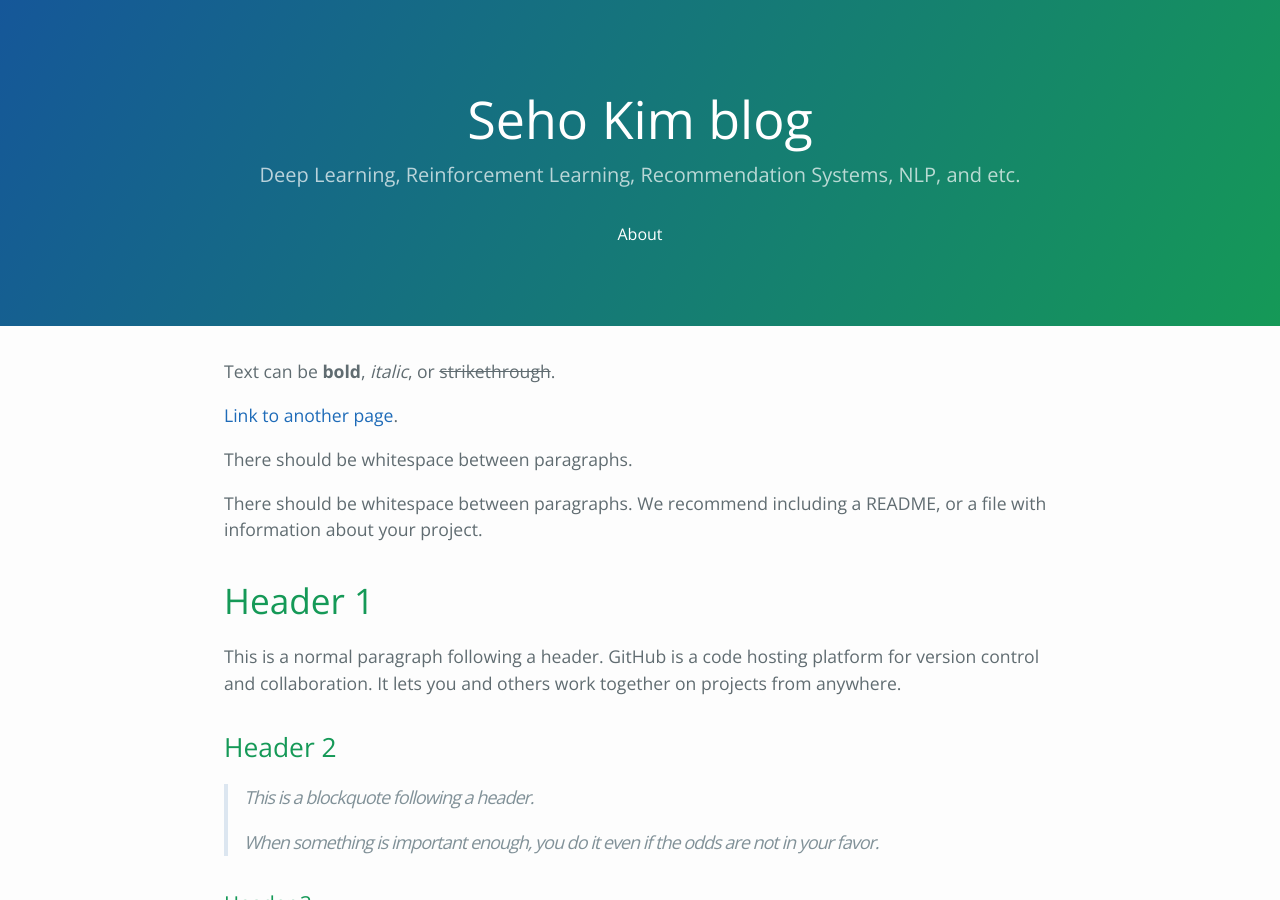
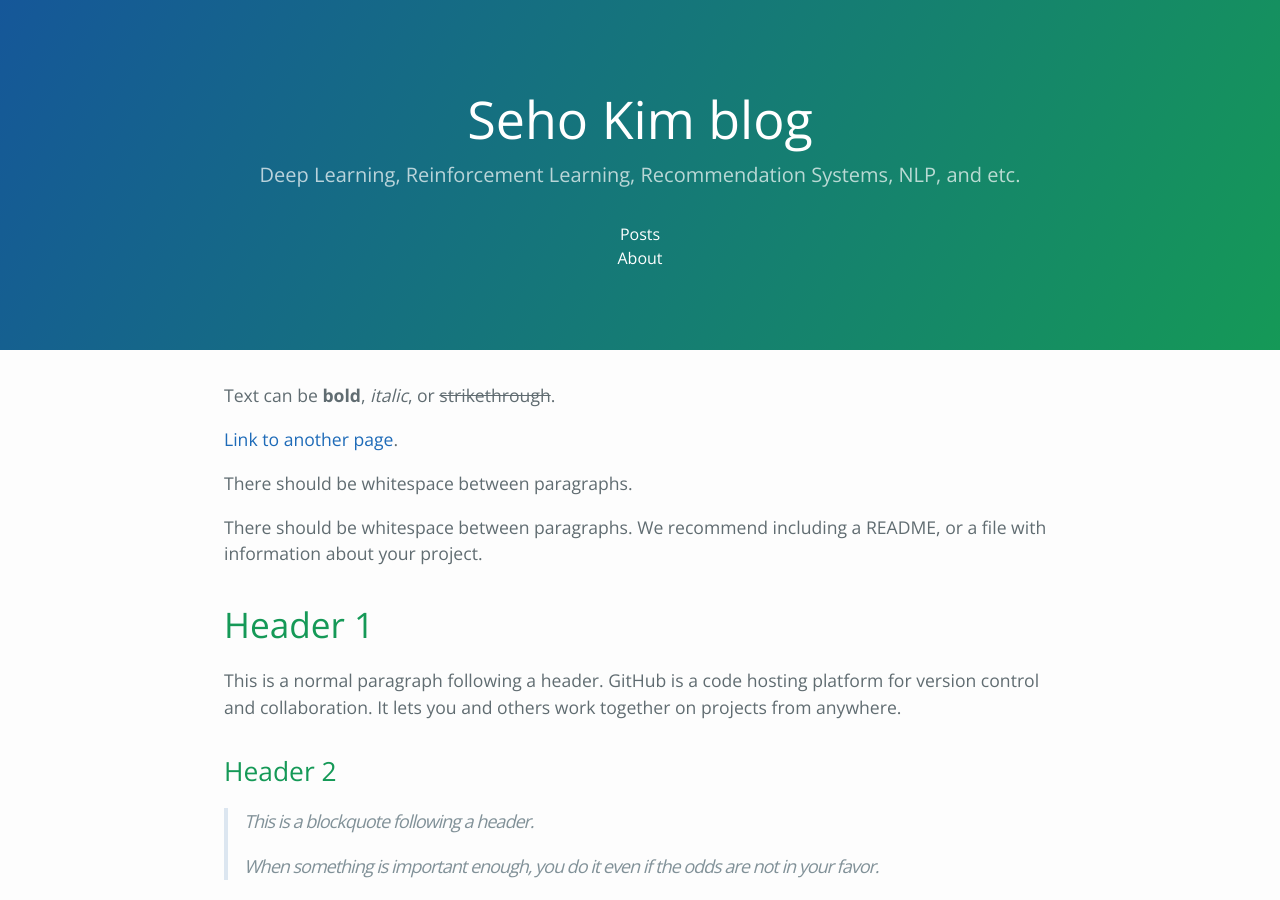
Before and after one commit to prosh828/prosh828.github.io, a Jekyll site: the page built from index.md, in a window 1280 px wide and 900 px high. Built offline with Jekyll 4.4.1, drawn with Linux system fonts in a browser that asks for light colours.

Commit message:
Add link menu for posts
Add link button on main menu for accessing whole posts

```diff
--- a/_layouts/default.html
+++ b/_layouts/default.html
@@ -25,6 +25,7 @@
     <header class="page-header" role="banner">
       <h1 class="project-name">{{ site.title | default: site.github.repository_name }}</h1>
       <h2 class="project-tagline">{{ site.description | default: site.github.project_tagline }}</h2>
+      <div class="trigger"?<a class="page-link" href="/posts/" sty;e=" font: bold 1.5em/1em; color: white;">Posts</a></div>
       <div class="trigger"><a class="page-link" href="/about/" style=" font: bold 1.5em/1em; color: white;">About</a></div>
       {% if site.github.is_project_page %}
         <a href="{{ site.github.repository_url }}" class="btn">View on GitHub</a>
```
